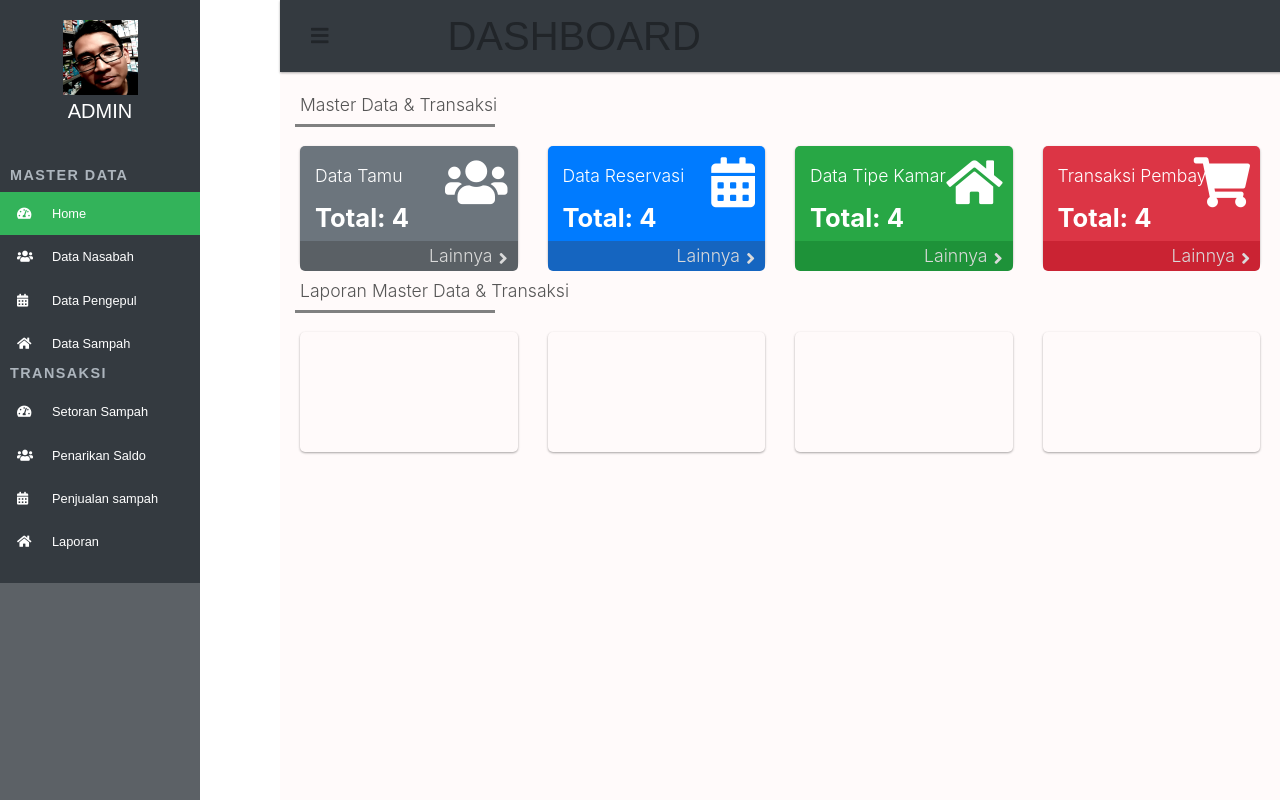
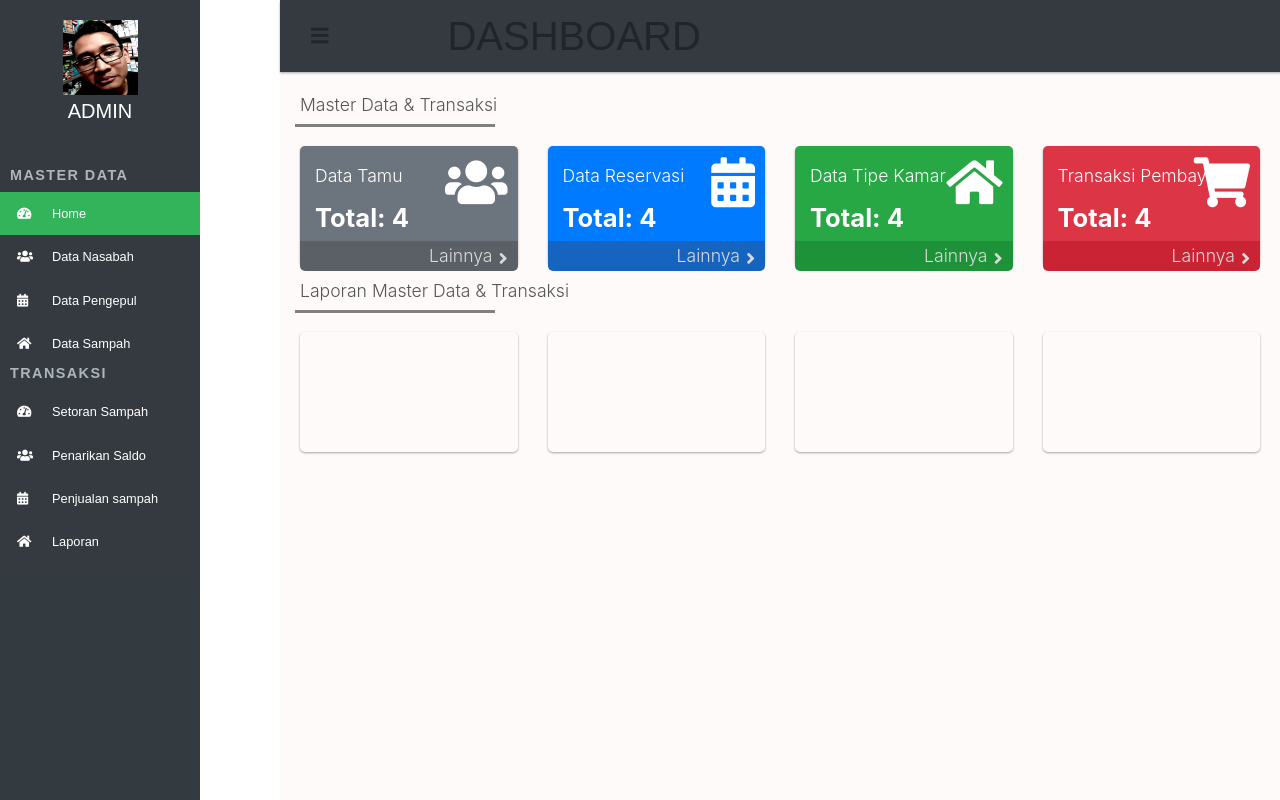
Before and after one commit to arta678/uas-web1, a PHP site: page /dashboard.php in a window 1280 px wide. Run offline with PHP 8.4, Linux system fonts and the light colour scheme; data comes from the database, SQL or seed files in the repository; some libraries are stand-ins or nearby versions.

Commit message:
Update dashboard.php
line 23 add class

```diff
--- a/dashboard.php
+++ b/dashboard.php
@@ -20,7 +20,7 @@
 <body>
 	<div class="bungkus-terluar bg-dark">
 	    <!-- Sidebar -->
-	    <nav id="sidebar">
+	    <nav id="sidebar" class="bg-dark">
 	    	<div class="overlay index-img-screen bg-dark"></div>
 
 	        <div class="sidebar-header text-center bg-dark">
```
